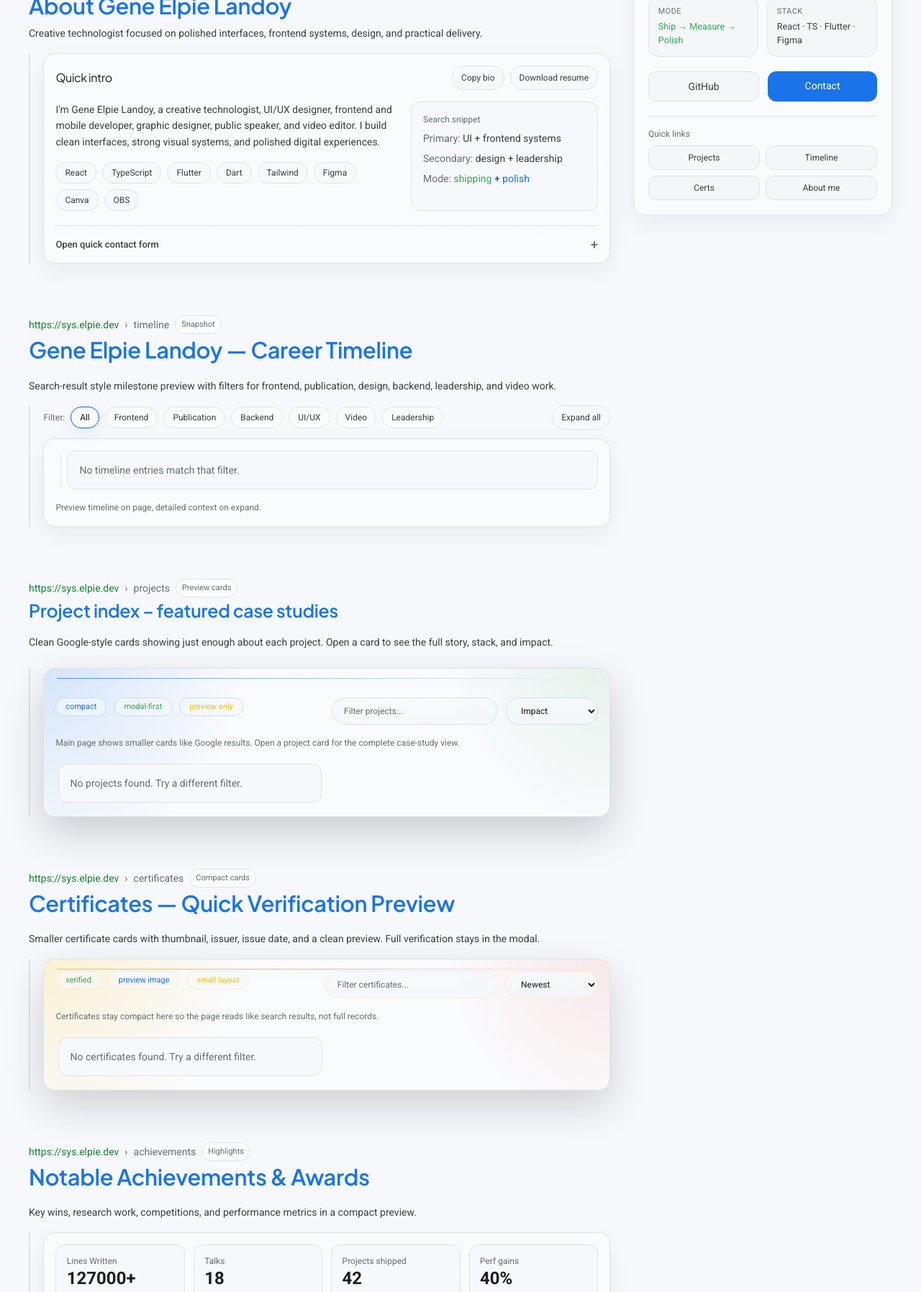
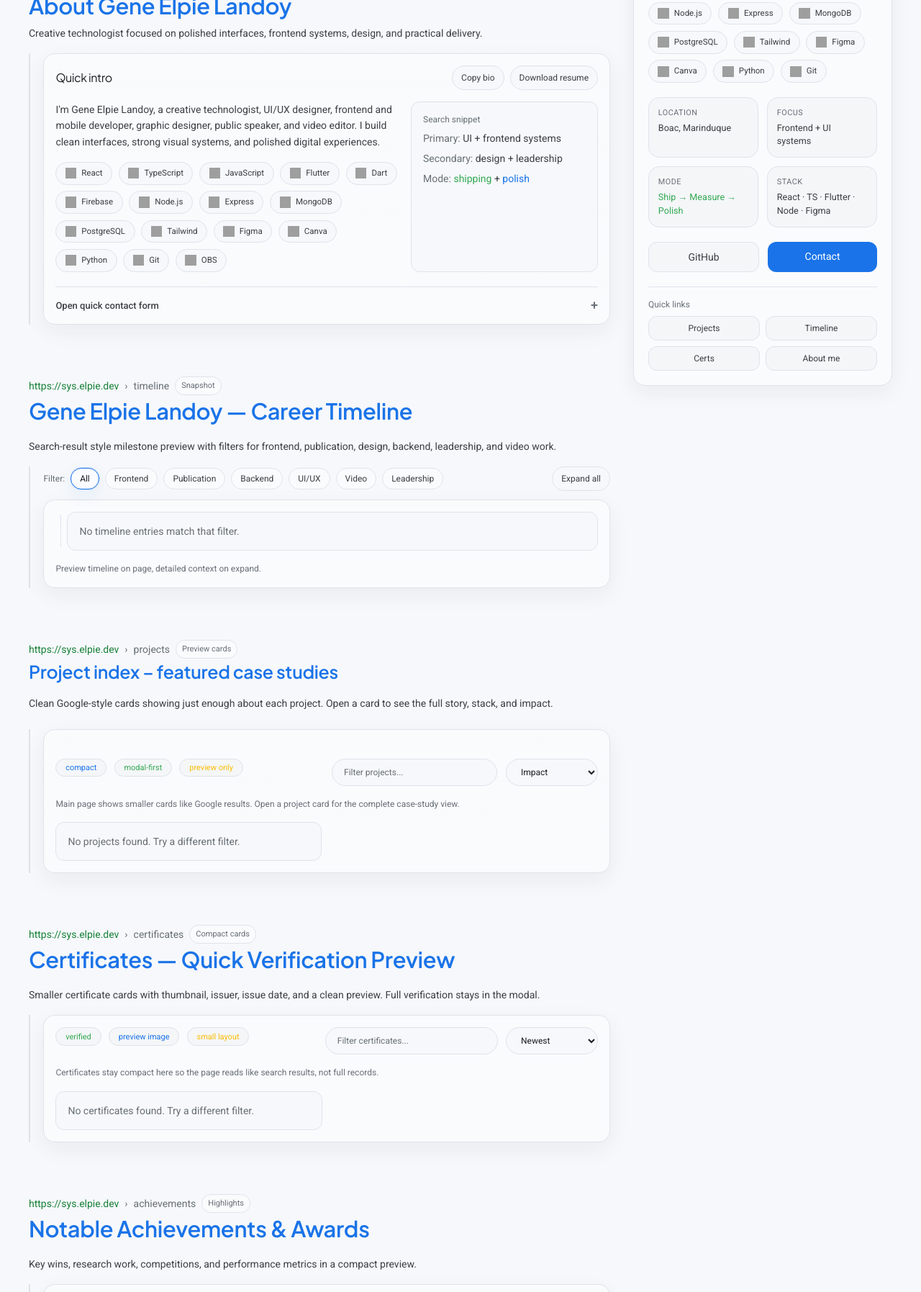
Before and after one commit to PrimeSalad/retro-portfolio, a website with bundled scripts: page public/index.html in a window 1280 px wide. Shown: the part 901-2696 px from the top of the page at 72% size. Built offline with nearby package versions, Linux system fonts and the light colour scheme; grey boxes are pictures that could not be loaded; files whose address does not match are found by name.

Commit message:
Expand profile tech stack with logo chips

```diff
--- a/public/index.html
+++ b/public/index.html
@@ -323,7 +323,7 @@
                             </span>
                         </div>
 
-                        <h3 class="search-result-title search-link search-link-projects inline-block cursor-pointer text-[clamp(1.2rem,2.1vw,1.55rem)] font-semibold text-gBlue transition-all mb-3"
+                        <h3 class="search-result-title search-link inline-block cursor-pointer text-[clamp(1.2rem,2.1vw,1.55rem)] font-semibold text-gBlue transition-all mb-3"
                             data-scrollto="#videosPanel" tabindex="0" role="link" aria-label="Open videos panel">
                             Video Editing Highlights
                         </h3>
@@ -380,9 +380,9 @@
                             story, stack, and impact.
                         </p>
 
-                        <div class="section-divider section-divider-projects mt-6 border-borderDim transition-colors group-hover:border-gBlue">
+                        <div class="section-divider mt-6 border-borderDim transition-colors group-hover:border-gBlue">
                             <div id="projectsPanel"
-                                class="google-preview-shell compact-panel panel-shell-projects rounded-2xl border border-borderDim bg-bgPanel pt-6 px-3 pb-3 sm:pt-8 sm:px-4 sm:pb-4 lg:pt-10">
+                                class="google-preview-shell compact-panel rounded-2xl border border-borderDim bg-bgPanel pt-6 px-3 pb-3 sm:pt-8 sm:px-4 sm:pb-4 lg:pt-10">
                                 <div class="mini-toolbar mb-4">
                                     <div class="toolbar-group">
                                         <span class="preview-note-pill text-gBlue">compact</span>
@@ -426,7 +426,7 @@
                             </span>
                         </div>
 
-                        <h3 class="search-result-title search-link search-link-certs inline-block cursor-pointer text-[clamp(1.3rem,2.4vw,1.95rem)] text-gBlue transition-all mb-3"
+                        <h3 class="search-result-title search-link inline-block cursor-pointer text-[clamp(1.3rem,2.4vw,1.95rem)] text-gBlue transition-all mb-3"
                             data-scrollto="#timelinePanel" tabindex="0" role="link" aria-label="Open timeline panel">
                             Gene Elpie Landoy — Career Timeline
                         </h3>
@@ -517,9 +517,9 @@
                             Full verification stays in the modal.
                         </p>
 
-                        <div class="section-divider section-divider-certs mt-4 border-borderDim transition-colors group-hover:border-gYellow">
+                        <div class="section-divider mt-4 border-borderDim transition-colors group-hover:border-gYellow">
                             <div id="certPanel"
-                                class="google-preview-shell compact-panel panel-shell-certs rounded-2xl border border-borderDim bg-bgPanel p-3 sm:p-4">
+                                class="google-preview-shell compact-panel rounded-2xl border border-borderDim bg-bgPanel p-3 sm:p-4">
                                 <div class="mini-toolbar mb-4">
                                     <div class="toolbar-group">
                                         <span class="preview-note-pill text-gGreen">verified</span>
@@ -577,9 +577,9 @@
                                 class="google-preview-shell compact-panel rounded-2xl border border-borderDim bg-bgPanel p-3 sm:p-4">
                                 <div class="compact-stats mb-4 grid grid-cols-2 gap-3 sm:grid-cols-4">
                                     <div class="rounded-xl border border-borderDim bg-bgDark">
-                                        <div class="text-xs text-gray-500">Lines Written</div>
+                                        <div class="text-xs text-gray-500">Contributions</div>
                                         <div class="text-2xl font-bold text-white">
-                                            <span class="counter" data-target="127000">0</span>+
+                                            <span class="counter" data-target="2">0</span>k+
                                         </div>
                                     </div>
                                     <div class="rounded-xl border border-borderDim bg-bgDark">
@@ -716,39 +716,25 @@
                                             clean interfaces, strong visual systems, and polished digital experiences.
                                         </p>
 
-                                        <div class="mt-4 flex flex-wrap gap-2">
-                                            <span
-                                                class="rounded-full border border-borderDim bg-bgDark px-3 py-1.5 text-xs text-gray-300">
-                                                React
-                                            </span>
-                                            <span
-                                                class="rounded-full border border-borderDim bg-bgDark px-3 py-1.5 text-xs text-gray-300">
-                                                TypeScript
-                                            </span>
-                                            <span
-                                                class="rounded-full border border-borderDim bg-bgDark px-3 py-1.5 text-xs text-gray-300">
-                                                Flutter
-                                            </span>
-                                            <span
-                                                class="rounded-full border border-borderDim bg-bgDark px-3 py-1.5 text-xs text-gray-300">
-                                                Dart
-                                            </span>
-                                            <span
-                                                class="rounded-full border border-borderDim bg-bgDark px-3 py-1.5 text-xs text-gray-300">
-                                                Tailwind
-                                            </span>
-                                            <span
-                                                class="rounded-full border border-borderDim bg-bgDark px-3 py-1.5 text-xs text-gray-300">
-                                                Figma
-                                            </span>
-                                            <span
-                                                class="rounded-full border border-borderDim bg-bgDark px-3 py-1.5 text-xs text-gray-300">
-                                                Canva
-                                            </span>
-                                            <span
-                                                class="rounded-full border border-borderDim bg-bgDark px-3 py-1.5 text-xs text-gray-300">
-                                                OBS
-                                            </span>
+                                        <div class="mt-4">
+                                            <div class="tech-logo-grid">
+                                                <span class="tech-logo-chip"><img src="https://cdn.simpleicons.org/react/61DAFB" alt="" loading="lazy" />React</span>
+                                                <span class="tech-logo-chip"><img src="https://cdn.simpleicons.org/typescript/3178C6" alt="" loading="lazy" />TypeScript</span>
+                                                <span class="tech-logo-chip"><img src="https://cdn.simpleicons.org/javascript/F7DF1E" alt="" loading="lazy" />JavaScript</span>
+                                                <span class="tech-logo-chip"><img src="https://cdn.simpleicons.org/flutter/02569B" alt="" loading="lazy" />Flutter</span>
+                                                <span class="tech-logo-chip"><img src="https://cdn.simpleicons.org/dart/0175C2" alt="" loading="lazy" />Dart</span>
+                                                <span class="tech-logo-chip"><img src="https://cdn.simpleicons.org/firebase/FFCA28" alt="" loading="lazy" />Firebase</span>
+                                                <span class="tech-logo-chip"><img src="https://cdn.simpleicons.org/nodedotjs/5FA04E" alt="" loading="lazy" />Node.js</span>
+                                                <span class="tech-logo-chip"><img src="https://cdn.simpleicons.org/express/ffffff" alt="" loading="lazy" />Express</span>
+                                                <span class="tech-logo-chip"><img src="https://cdn.simpleicons.org/mongodb/47A248" alt="" loading="lazy" />MongoDB</span>
+                                                <span class="tech-logo-chip"><img src="https://cdn.simpleicons.org/postgresql/4169E1" alt="" loading="lazy" />PostgreSQL</span>
+                                                <span class="tech-logo-chip"><img src="https://cdn.simpleicons.org/tailwindcss/06B6D4" alt="" loading="lazy" />Tailwind</span>
+                                                <span class="tech-logo-chip"><img src="https://cdn.simpleicons.org/figma/F24E1E" alt="" loading="lazy" />Figma</span>
+                                                <span class="tech-logo-chip"><img src="https://cdn.simpleicons.org/canva/00C4CC" alt="" loading="lazy" />Canva</span>
+                                                <span class="tech-logo-chip"><img src="https://cdn.simpleicons.org/python/3776AB" alt="" loading="lazy" />Python</span>
+                                                <span class="tech-logo-chip"><img src="https://cdn.simpleicons.org/git/F05032" alt="" loading="lazy" />Git</span>
+                                                <span class="tech-logo-chip"><img src="https://cdn.simpleicons.org/obsstudio/302E31" alt="" loading="lazy" />OBS</span>
+                                            </div>
                                         </div>
                                     </div>
 
@@ -852,6 +838,27 @@
                 digital products with strong visual quality and practical delivery.
             </div>
 
+            <div class="mt-5">
+                <div class="mb-2 text-xs text-gray-500">Core technologies</div>
+                <div class="tech-logo-grid">
+                    <span class="tech-logo-chip"><img src="https://cdn.simpleicons.org/react/61DAFB" alt="" loading="lazy" />React</span>
+                    <span class="tech-logo-chip"><img src="https://cdn.simpleicons.org/typescript/3178C6" alt="" loading="lazy" />TypeScript</span>
+                    <span class="tech-logo-chip"><img src="https://cdn.simpleicons.org/javascript/F7DF1E" alt="" loading="lazy" />JavaScript</span>
+                    <span class="tech-logo-chip"><img src="https://cdn.simpleicons.org/flutter/02569B" alt="" loading="lazy" />Flutter</span>
+                    <span class="tech-logo-chip"><img src="https://cdn.simpleicons.org/dart/0175C2" alt="" loading="lazy" />Dart</span>
+                    <span class="tech-logo-chip"><img src="https://cdn.simpleicons.org/firebase/FFCA28" alt="" loading="lazy" />Firebase</span>
+                    <span class="tech-logo-chip"><img src="https://cdn.simpleicons.org/nodedotjs/5FA04E" alt="" loading="lazy" />Node.js</span>
+                    <span class="tech-logo-chip"><img src="https://cdn.simpleicons.org/express/ffffff" alt="" loading="lazy" />Express</span>
+                    <span class="tech-logo-chip"><img src="https://cdn.simpleicons.org/mongodb/47A248" alt="" loading="lazy" />MongoDB</span>
+                    <span class="tech-logo-chip"><img src="https://cdn.simpleicons.org/postgresql/4169E1" alt="" loading="lazy" />PostgreSQL</span>
+                    <span class="tech-logo-chip"><img src="https://cdn.simpleicons.org/tailwindcss/06B6D4" alt="" loading="lazy" />Tailwind</span>
+                    <span class="tech-logo-chip"><img src="https://cdn.simpleicons.org/figma/F24E1E" alt="" loading="lazy" />Figma</span>
+                    <span class="tech-logo-chip"><img src="https://cdn.simpleicons.org/canva/00C4CC" alt="" loading="lazy" />Canva</span>
+                    <span class="tech-logo-chip"><img src="https://cdn.simpleicons.org/python/3776AB" alt="" loading="lazy" />Python</span>
+                    <span class="tech-logo-chip"><img src="https://cdn.simpleicons.org/git/F05032" alt="" loading="lazy" />Git</span>
+                </div>
+            </div>
+
             <div class="kp-mini-grid mt-5">
                 <div class="kp-mini-card">
                     <span class="kp-mini-label">Location</span>
@@ -867,7 +874,7 @@
                 </div>
                 <div class="kp-mini-card">
                     <span class="kp-mini-label">Stack</span>
-                    <span class="kp-mini-value">React · TS · Flutter · Figma</span>
+                    <span class="kp-mini-value">React · TS · Flutter · Node · Figma</span>
                 </div>
             </div>
 
--- a/public/style.css
+++ b/public/style.css
@@ -94,122 +94,6 @@ body[data-theme="dark"] {
   border-color: rgb(var(--g-blue) / 0.2);
 }
 
-.panel-shell-projects,
-.panel-shell-certs {
-  position: relative;
-  overflow: hidden;
-  isolation: isolate;
-}
-
-.panel-shell-projects::before,
-.panel-shell-certs::before {
-  content: "";
-  position: absolute;
-  inset: 0;
-  pointer-events: none;
-  z-index: 0;
-}
-
-.panel-shell-projects::after,
-.panel-shell-certs::after {
-  content: "";
-  position: absolute;
-  left: 1.1rem;
-  right: 1.1rem;
-  top: 0.8rem;
-  height: 1px;
-  pointer-events: none;
-  z-index: 0;
-}
-
-.panel-shell-projects > *,
-.panel-shell-certs > * {
-  position: relative;
-  z-index: 1;
-}
-
-.panel-shell-projects {
-  background:
-    linear-gradient(180deg, rgb(var(--bg-panel)) 0%, rgb(var(--bg-panel)) 56%, rgb(var(--bg-soft)) 100%);
-  border-color: rgb(var(--g-blue) / 0.18);
-  box-shadow:
-    0 22px 54px rgb(4 10 20 / 0.18),
-    inset 0 1px 0 rgb(255 255 255 / 0.04);
-}
-
-.panel-shell-projects::before {
-  background:
-    radial-gradient(circle at top left, rgb(var(--g-blue) / 0.16), transparent 34%),
-    radial-gradient(circle at top right, rgb(var(--g-green) / 0.10), transparent 28%),
-    linear-gradient(135deg, rgb(255 255 255 / 0.02), transparent 45%);
-}
-
-.panel-shell-projects::after {
-  background: linear-gradient(90deg, rgb(var(--g-blue) / 0.75), rgb(var(--g-green) / 0.45), transparent);
-  box-shadow: 0 0 20px rgb(var(--g-blue) / 0.18);
-}
-
-.panel-shell-projects .preview-note-pill {
-  background: rgb(var(--bg-dark) / 0.62);
-  border-color: rgb(var(--g-blue) / 0.18);
-  box-shadow: inset 0 1px 0 rgb(255 255 255 / 0.03);
-}
-
-.panel-shell-projects #projectSearch,
-.panel-shell-projects #projectSort {
-  background: linear-gradient(180deg, rgb(var(--bg-dark) / 0.88), rgb(var(--bg-soft) / 0.82)) !important;
-  border-color: rgb(var(--g-blue) / 0.16) !important;
-}
-
-.panel-shell-projects #projectsGrid {
-  padding: 0.2rem;
-}
-
-.panel-shell-certs {
-  background:
-    linear-gradient(180deg, rgb(var(--bg-panel)) 0%, rgb(var(--bg-panel)) 58%, rgb(var(--bg-soft)) 100%);
-  border-color: rgb(var(--g-yellow) / 0.2);
-  box-shadow:
-    0 22px 54px rgb(16 10 2 / 0.16),
-    inset 0 1px 0 rgb(255 255 255 / 0.04);
-}
-
-.panel-shell-certs::before {
-  background:
-    radial-gradient(circle at top left, rgb(var(--g-yellow) / 0.16), transparent 34%),
-    radial-gradient(circle at top right, rgb(var(--g-red) / 0.10), transparent 28%),
-    linear-gradient(135deg, rgb(255 255 255 / 0.02), transparent 45%);
-}
-
-.panel-shell-certs::after {
-  background: linear-gradient(90deg, rgb(var(--g-yellow) / 0.82), rgb(var(--g-red) / 0.42), transparent);
-  box-shadow: 0 0 18px rgb(var(--g-yellow) / 0.18);
-}
-
-.panel-shell-certs .preview-note-pill {
-  background: rgb(var(--bg-dark) / 0.58);
-  border-color: rgb(var(--g-yellow) / 0.18);
-  box-shadow: inset 0 1px 0 rgb(255 255 255 / 0.03);
-}
-
-.panel-shell-certs #certSearch,
-.panel-shell-certs #certSort {
-  background: linear-gradient(180deg, rgb(var(--bg-dark) / 0.88), rgb(var(--bg-soft) / 0.82)) !important;
-  border-color: rgb(var(--g-yellow) / 0.16) !important;
-}
-
-.panel-shell-certs #certGrid {
-  padding: 0.2rem;
-}
-
-.section-divider-projects {
-  border-left-color: rgb(var(--g-blue) / 0.38);
-}
-
-.section-divider-certs {
-  border-left-color: rgb(var(--g-yellow) / 0.4);
-}
-
 #resultsArea {
   display: flex;
   flex-direction: column;
@@ -512,7 +396,10 @@ body[data-theme="dark"] .bg-noise {
 }
 
 .search-link:hover {
-  text-shadow: 0 0 14px rgb(var(--g-blue) / 0.14);
+  color: rgb(var(--g-blue)) !important;
+  text-shadow:
+    0 0 16px rgb(var(--g-blue) / 0.18),
+    0 0 28px rgb(var(--g-blue) / 0.08);
   transform: translateY(-1px);
 }
 
@@ -535,30 +422,9 @@ body[data-theme="dark"] .bg-noise {
   opacity: 1;
 }
 
-.search-link-projects:hover,
-.search-link-projects:focus-visible {
-  color: rgb(var(--g-blue)) !important;
-  text-shadow:
-    0 0 18px rgb(var(--g-blue) / 0.22),
-    0 0 32px rgb(var(--g-green) / 0.08);
-}
-
-.search-link-projects::after {
+.search-link::after {
   background: linear-gradient(90deg, rgb(var(--g-blue)), rgb(var(--g-green)));
-  box-shadow: 0 0 18px rgb(var(--g-blue) / 0.26);
-}
-
-.search-link-certs:hover,
-.search-link-certs:focus-visible {
-  color: rgb(var(--g-yellow)) !important;
-  text-shadow:
-    0 0 18px rgb(var(--g-yellow) / 0.22),
-    0 0 30px rgb(var(--g-red) / 0.08);
-}
-
-.search-link-certs::after {
-  background: linear-gradient(90deg, rgb(var(--g-yellow)), rgb(var(--g-red)));
-  box-shadow: 0 0 18px rgb(var(--g-yellow) / 0.24);
+  box-shadow: 0 0 18px rgb(var(--g-blue) / 0.22);
 }
 
 .clamp-2,
@@ -1197,6 +1063,32 @@ body[data-theme="dark"] .cert-thumb::after {
   line-height: 1.45;
 }
 
+.tech-logo-grid {
+  display: flex;
+  flex-wrap: wrap;
+  gap: 0.55rem;
+}
+
+.tech-logo-chip {
+  display: inline-flex;
+  align-items: center;
+  gap: 0.45rem;
+  border-radius: 999px;
+  border: 1px solid rgb(var(--border-dim));
+  background: rgb(var(--bg-dark));
+  padding: 0.45rem 0.78rem;
+  font-size: 0.72rem;
+  color: rgb(var(--text-soft));
+  line-height: 1;
+  box-shadow: inset 0 1px 0 rgb(255 255 255 / 0.03);
+}
+
+.tech-logo-chip img {
+  width: 0.95rem;
+  height: 0.95rem;
+  flex: 0 0 auto;
+}
+
 .kp-drawer-body {
   overflow-y: auto;
 }
```
